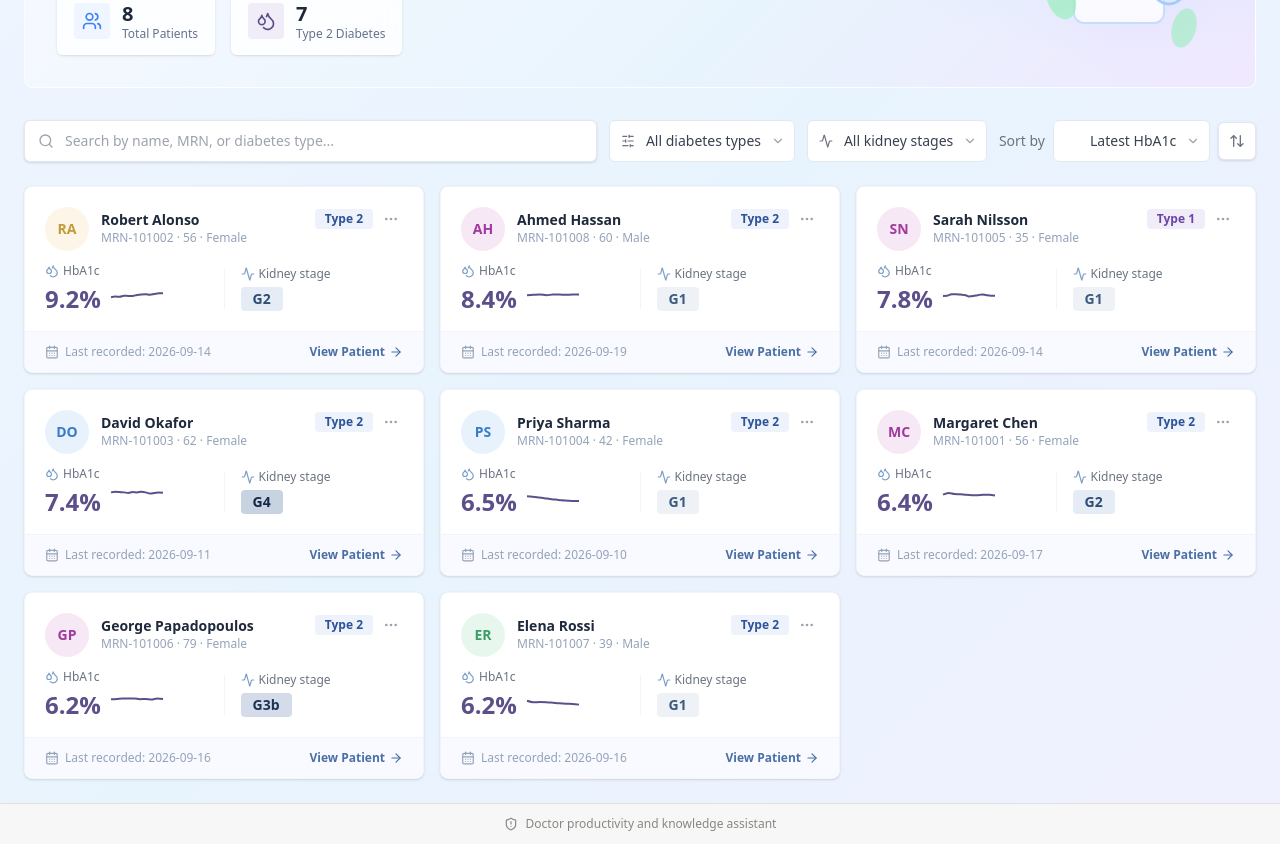
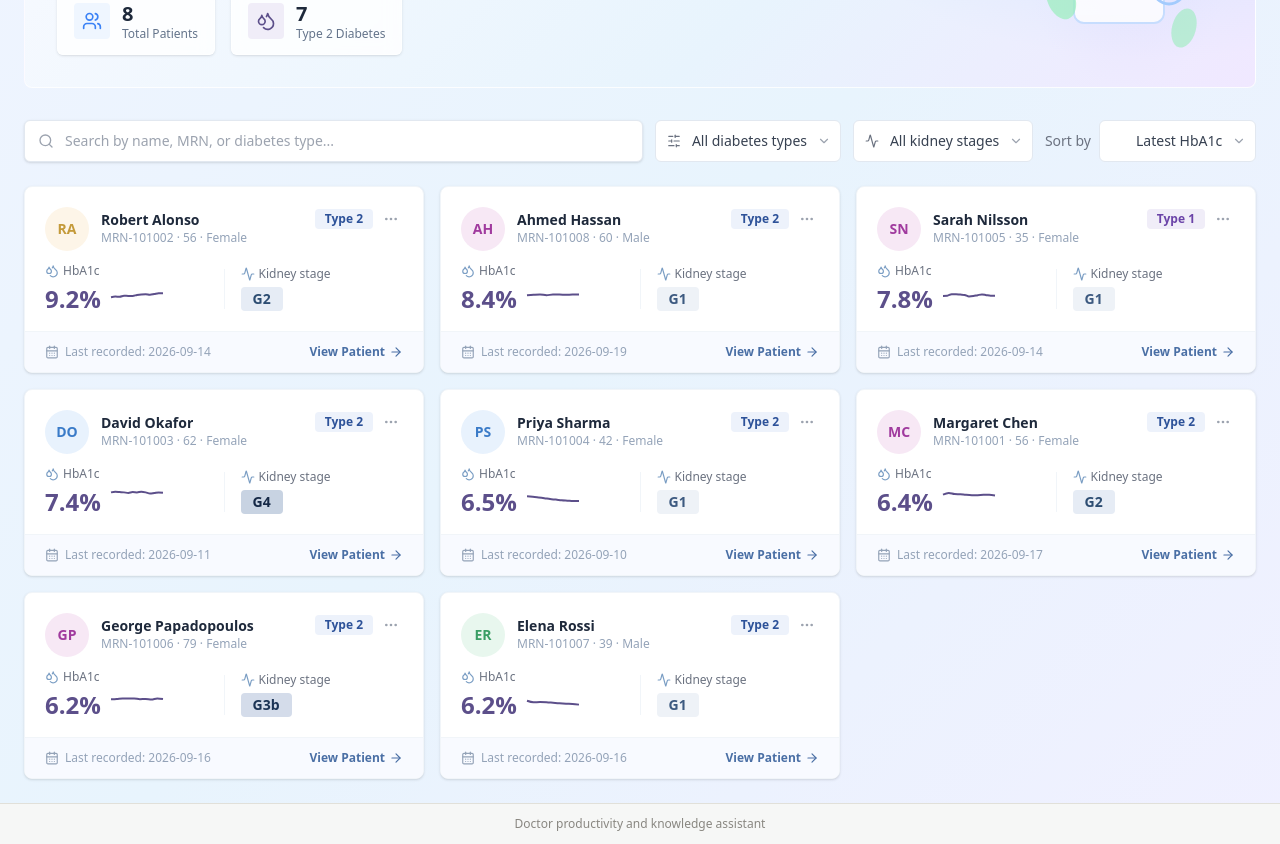
Before and after one commit to apurbaxx/diabates-care-assistant, a Next.js app: page / in a window 1280 px wide. Shown: the part 240-1084 px from the top of the page. Built offline with nearby package versions, Linux system fonts and the light colour scheme.

Commit message:
remove sort button and footer icon

```diff
--- a/components/patient/PatientSelection.tsx
+++ b/components/patient/PatientSelection.tsx
@@ -353,9 +353,6 @@ export function PatientSelection() {
                 { value: "date", label: "Last Visit" },
               ]}
             />
-            <button className="rounded-md border border-[#e2e8f0] bg-white p-2.5 text-[#6b7280] hover:bg-[#f8faff] hover:border-blue-200 transition-colors shadow-sm">
-              <ArrowUpDown className="h-4 w-4" />
-            </button>
           </div>
         </div>
 
--- a/components/shared/SafetyFooter.tsx
+++ b/components/shared/SafetyFooter.tsx
@@ -4,7 +4,6 @@ export function SafetyFooter() {
   return (
     <footer className="border-t border-gridline bg-page px-6 py-3">
       <p className="mx-auto flex max-w-6xl items-center justify-center gap-2 text-xs text-muted text-center">
-        <ShieldAlert className="h-3.5 w-3.5 shrink-0" />
         Doctor productivity and knowledge assistant
       </p>
     </footer>
```
